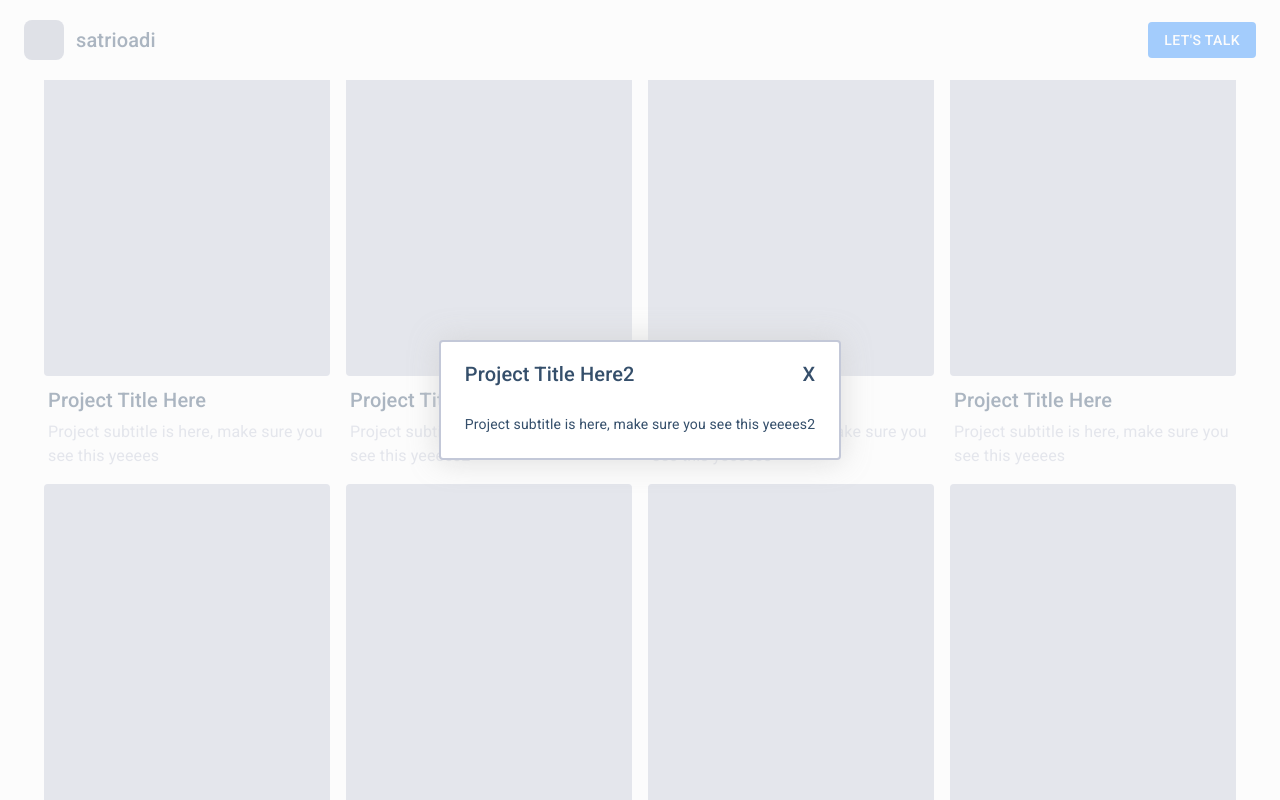
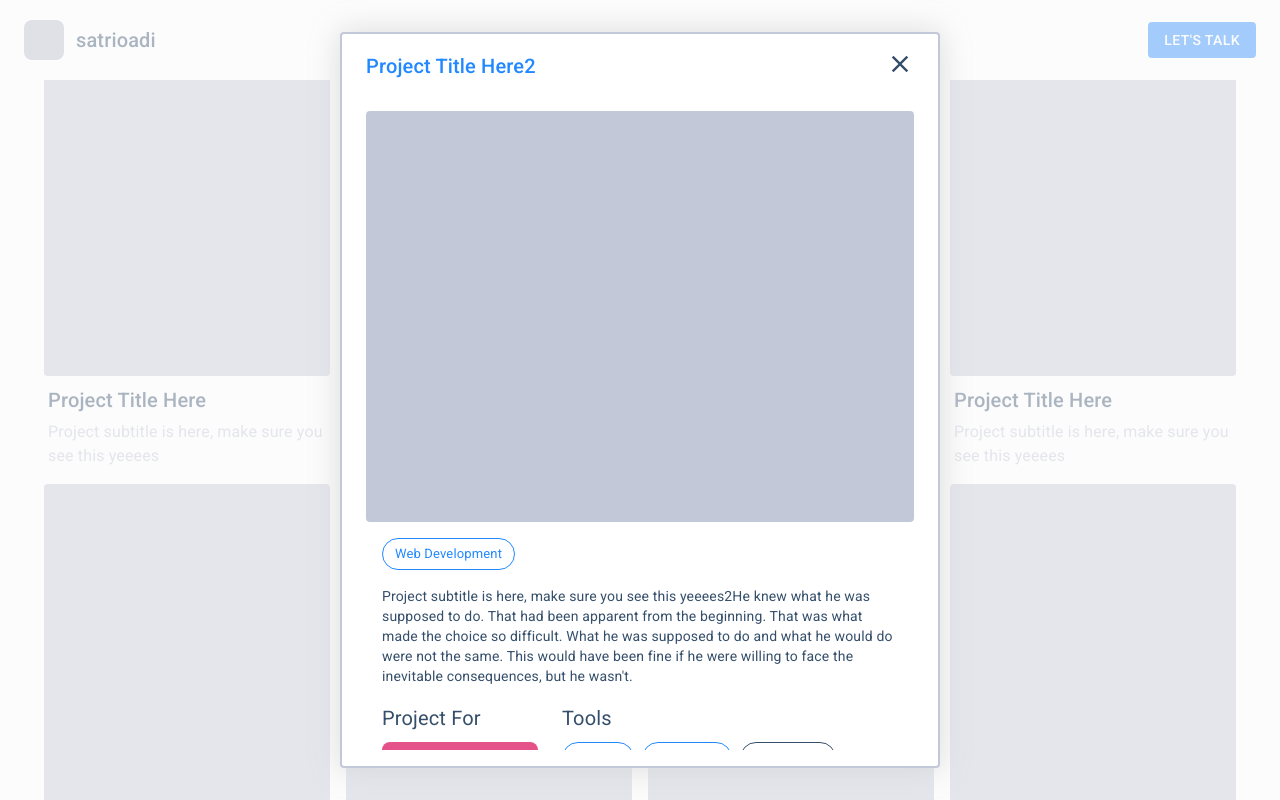
Before and after one commit to satrioadii/website-satrioadi, a Next.js app: page / in a window 1280 px wide. Both pictures are taken after a click on the element "Project Title Here2". Shown: the part 712-1512 px from the top of the page. Built offline with nearby package versions, Linux system fonts and the light colour scheme.

Commit message:
Finish the dialog component and add chips

```diff
--- a/package.json
+++ b/package.json
@@ -5,6 +5,7 @@
 	"license": "MIT",
 	"dependencies": {
 		"@material-ui/core": "latest",
+		"@material-ui/icons": "^4.9.1",
 		"clsx": "latest",
 		"next": "latest",
 		"prop-types": "latest",
--- /dev/null
+++ b/src/components/Chips/index.jsx
@@ -0,0 +1,49 @@
+const { Fragment } = require("react");
+const { Chip, Grid } = require("@material-ui/core");
+
+export const ChipsContainer = ({ children }) => {
+	return (
+		<Fragment>
+			<Grid container spacing={1}>
+				{children}
+			</Grid>
+		</Fragment>
+	);
+};
+
+export const CustomChip = ({
+	size,
+	label,
+	color,
+	variant,
+	links,
+	commands,
+	newTab,
+}) => {
+	return (
+		<Grid item>
+			{links ? (
+				<a
+					href={links}
+					target={newTab ? "_blank" : undefined}
+					style={{ textDecoration: "none" }}
+				>
+					<Chip
+						label={label}
+						size={size ? size : "medium"}
+						color={color ? color : undefined}
+						variant={variant ? variant : "default"}
+						onClick={() => commands}
+					/>
+				</a>
+			) : (
+				<Chip
+					label={label}
+					size={size ? size : "medium"}
+					color={color ? color : undefined}
+					variant={variant ? variant : "default"}
+				/>
+			)}
+		</Grid>
+	);
+};
--- a/src/components/Dialog/index.jsx
+++ b/src/components/Dialog/index.jsx
@@ -1,6 +1,6 @@
 import { useContext } from "react";
 import { ModalContext } from "../../provider/modal";
-import {} from "@material-ui/core/Icon/Icon";
+import CloseIcon from "@material-ui/icons/Close";
 import {
 	Dialog,
 	DialogTitle,
@@ -11,7 +11,10 @@ import {
 	Box,
 	Link,
 	Typography,
+	Chip,
+	Grid,
 } from "@material-ui/core";
+import { ChipsContainer, CustomChip } from "../Chips";
 
 const { Fragment } = require("react");
 
@@ -34,26 +37,152 @@ const DialogComponent = () => {
 				PaperProps={{ className: classes.customShadow }}
 				open={modalShow}
 				onClose={() => toggleModalShow()}
-				scroll="body"
-				maxWidth="xl"
+				scroll="paper"
+				maxWidth="sm"
 			>
 				<DialogTitle>
 					<Box display="flex">
-						<Box flexGrow={1}>{data.title}</Box>{" "}
+						<Box flexGrow={1}>
+							{/* Title */}
+							<Typography variant="h6" component="h3" color="primary">
+								{" "}
+								{data.title}
+							</Typography>
+						</Box>{" "}
 						<Box>
-							<Typography
-								color="secondary"
-								variant="text"
-								style={{ cursor: "pointer" }}
+							<CloseIcon
+								style={{ cursor: "pointer", fontSize: "28px" }}
 								onClick={() => toggleModalShow()}
-							>
-								{/* <CloseIcon />
-                                X */}X
-							</Typography>
+							/>
 						</Box>
 					</Box>
 				</DialogTitle>
-				<DialogContent>{data.subtitle}</DialogContent>
+				<DialogContent>
+					<div
+						style={{
+							width: "100%",
+							paddingTop: "75%",
+							backgroundColor: " #C3C8D8",
+							borderRadius: "4px",
+							marginBottom: "16px",
+						}}
+					></div>
+					<Box paddingX="16px">
+						{/* Category */}
+						<Box marginBottom="16px">
+							<Chip
+								label="Web Development"
+								variant="outlined"
+								color="primary"
+							/>
+						</Box>
+						{/* Description */}
+						<Box marginBottom="16px">
+							<Typography component="p" variant="p">
+								{data.subtitle}
+								He knew what he was supposed to do. That had been apparent from
+								the beginning. That was what made the choice so difficult. What
+								he was supposed to do and what he would do were not the same.
+								This would have been fine if he were willing to face the
+								inevitable consequences, but he wasn't.
+							</Typography>
+						</Box>
+						<Grid container spacing={3}>
+							{/* Project FOR */}
+							<Grid item xs={12} md={4}>
+								<Box textAlign="left">
+									<Typography variant="h6" style={{ fontWeight: "400" }}>
+										Project For
+									</Typography>
+									{/* Project Image */}
+									<div
+										style={{
+											width: "100%",
+											marginTop: "8px",
+											paddingBottom: "75%",
+											backgroundImage: "url('./img-project/logo-dribbble.jpg')",
+											backgroundSize: "cover",
+											backgroundRepeat: "none",
+											backgroundPosition: "center",
+											borderRadius: "8px",
+										}}
+									/>
+								</Box>
+							</Grid>
+							{/* Tools */}
+							<Grid item xs={12} md={8}>
+								<Box textAlign="Left">
+									<Box marginBottom="8px">
+										<Typography variant="h6" style={{ fontWeight: "400" }}>
+											Tools
+										</Typography>
+									</Box>
+									<ChipsContainer>
+										<CustomChip
+											label="Next JS"
+											color="primary"
+											variant="outlined"
+											links="https://nextjs.org"
+										/>
+										<CustomChip
+											label="Material UI"
+											color="primary"
+											variant="outlined"
+											links="https://material-ui.com/"
+										/>
+										<CustomChip
+											label="Context API"
+											color="secondary"
+											variant="outlined"
+											links="https://reactjs.org/docs/context.html"
+										/>
+										<CustomChip
+											label="Nginx"
+											color="secondary"
+											variant="outlined"
+											links="https://www.nginx.com/"
+										/>
+										<CustomChip
+											label="Google Cloud"
+											color="secondary"
+											variant="outlined"
+											links="https://cloud.google.com/"
+										/>
+										<CustomChip
+											label="HTML"
+											color="secondary"
+											variant="outlined"
+										/>
+										<CustomChip
+											label="CSS"
+											color="secondary"
+											variant="outlined"
+										/>
+									</ChipsContainer>
+								</Box>
+							</Grid>
+						</Grid>
+						{/* Links */}
+						<div>
+							<Box marginTop="16px" marginBottom="8px">
+								<Typography
+									variant="h6"
+									component="p"
+									style={{ fontWeight: "400" }}
+								>
+									Links
+								</Typography>
+							</Box>
+							<ChipsContainer>
+								<CustomChip
+									label="github"
+									color="secondary"
+									links="https://github.com"
+								/>
+							</ChipsContainer>
+						</div>
+					</Box>
+				</DialogContent>
 				<DialogActions></DialogActions>
 			</Dialog>
 		</Fragment>
--- a/src/components/page/home/navigation/index.jsx
+++ b/src/components/page/home/navigation/index.jsx
@@ -73,7 +73,7 @@ const HomeNavigation = () => {
 						title="projects"
 						condition={1}
 					/>
-					<Navigator
+					{/* <Navigator
 						selected={navigation}
 						command={(number) => setNavigation(number)}
 						total={8}
@@ -86,7 +86,7 @@ const HomeNavigation = () => {
 						total={3}
 						title="organizations"
 						condition={3}
-					/>
+					/> */}
 				</Box>
 			</div>
 		</Fragment>
```
Also changed, not shown: public/img-project/logo-dribbble.jpg (added), 1 other file (tests, documents, lock files or other folders).
